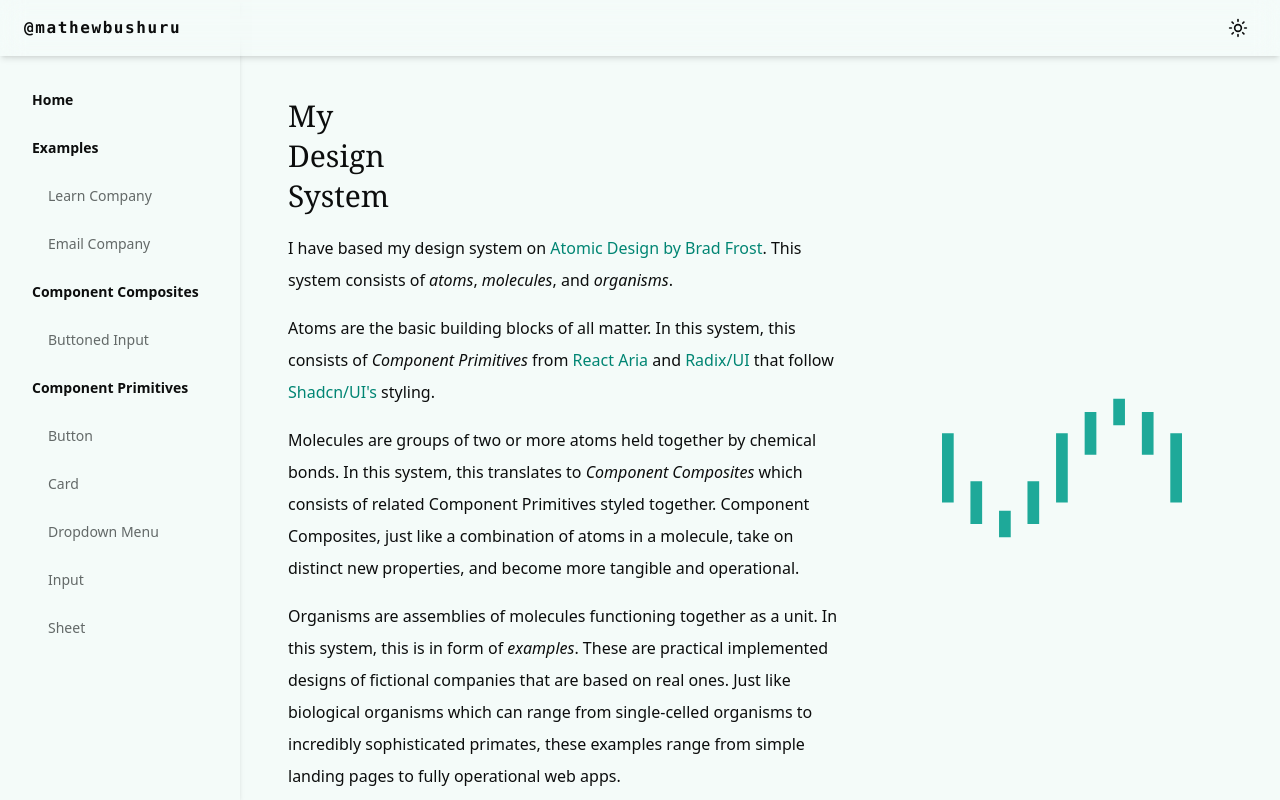
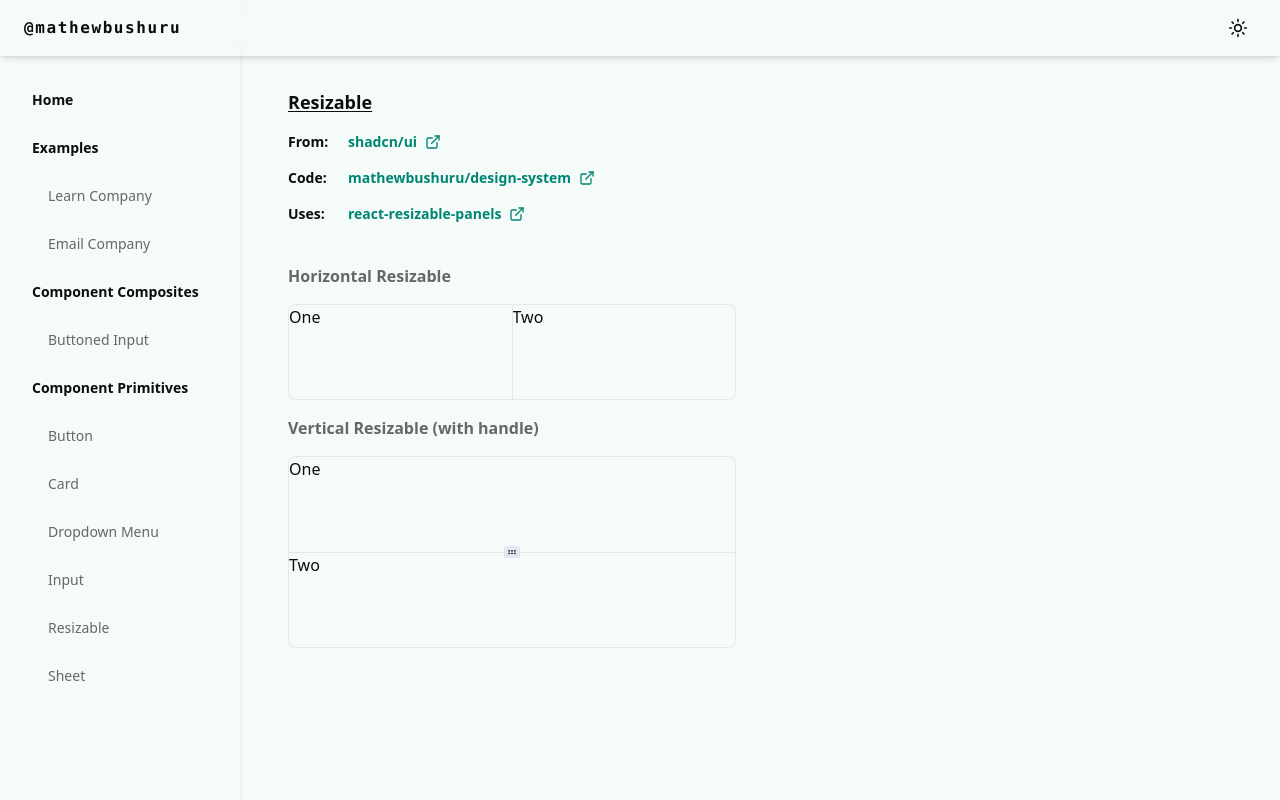
Before and after one commit to mathewbushuru/design-system, a React (Vite) app: page /primitives/resizable in a window 1280 px wide. Before the commit this address led to /. Built offline with nearby package versions, Linux system fonts and the light colour scheme.

Commit message:
Resizable primitive

```diff
--- a/package.json
+++ b/package.json
@@ -15,6 +15,7 @@
     "lucide-react": "^0.307.0",
     "react": "^18.2.0",
     "react-dom": "^18.2.0",
+    "react-resizable-panels": "^2.0.4",
     "react-router-dom": "^6.21.1"
   },
   "devDependencies": {
--- /dev/null
+++ b/src/components/primitives/resizable.tsx
@@ -0,0 +1,47 @@
+import { GripVertical } from "lucide-react";
+import * as ResizablePrimitive from "react-resizable-panels";
+
+import { cn } from "@/lib/utils";
+
+const ResizablePanelGroup = ({
+  className,
+  ...props
+}: React.ComponentProps<typeof ResizablePrimitive.PanelGroup>) => {
+  return (
+    <ResizablePrimitive.PanelGroup
+      className={cn(
+        "flex h-full w-full data-[panel-group-direction=vertical]:flex-col",
+        className,
+      )}
+      {...props}
+    />
+  );
+};
+
+const ResizablePanel = ResizablePrimitive.Panel;
+
+const ResizableHandle = ({
+  withHandle,
+  className,
+  ...props
+}: React.ComponentProps<typeof ResizablePrimitive.PanelResizeHandle> & {
+  withHandle?: boolean;
+}) => {
+  return (
+    <ResizablePrimitive.PanelResizeHandle
+      className={cn(
+        "relative flex w-px items-center justify-center bg-border after:absolute after:inset-y-0 after:left-1/2 after:w-1 after:-translate-x-1/2 focus-visible:outline-none focus-visible:ring-1 focus-visible:ring-ring focus-visible:ring-offset-1 data-[panel-group-direction=vertical]:h-px data-[panel-group-direction=vertical]:w-full data-[panel-group-direction=vertical]:after:left-0 data-[panel-group-direction=vertical]:after:h-1 data-[panel-group-direction=vertical]:after:w-full data-[panel-group-direction=vertical]:after:-translate-y-1/2 data-[panel-group-direction=vertical]:after:translate-x-0 [&[data-panel-group-direction=vertical]>div]:rotate-90",
+        className,
+      )}
+      {...props}
+    >
+      {withHandle && (
+        <div className="z-10 flex h-4 w-3 items-center justify-center rounded-sm border bg-border">
+          <GripVertical className="h-2.5 w-2.5" />
+        </div>
+      )}
+    </ResizablePrimitive.PanelResizeHandle>
+  );
+};
+
+export { ResizablePanelGroup, ResizablePanel, ResizableHandle };
--- a/src/components/side-navigation.tsx
+++ b/src/components/side-navigation.tsx
@@ -16,6 +16,7 @@ const primitivesLinks = [
   { name: "Card", link: "/primitives/card" },
   { name: "Dropdown Menu", link: "/primitives/dropdown-menu" },
   { name: "Input", link: "/primitives/input" },
+  { name: "Resizable", link: "/primitives/resizable" },
   { name: "Sheet", link: "/primitives/sheet" }
 ];
 
--- a/src/pages/primitives-page.tsx
+++ b/src/pages/primitives-page.tsx
@@ -4,6 +4,7 @@ import ButtonShowcase from "@/showcase/primitives/button-showcase";
 import CardShowcase from "@/showcase/primitives/card-showcase";
 import DropdownMenuShowcase from "@/showcase/primitives/dropdown-menu-showcase";
 import InputShowcase from "@/showcase/primitives/input-showcase";
+import ResizableShowcase from "@/showcase/primitives/resizable-showcase";
 import SheetShowCase from "@/showcase/primitives/sheet-showcase";
 
 const PrimitivesPage = () => {
@@ -22,6 +23,9 @@ const PrimitivesPage = () => {
         <InputShowcase />
         <div className="my-4 h-px bg-primary/50 sm:hidden" />
 
+        <ResizableShowcase />
+        <div className="my-4 h-px bg-primary/50 sm:hidden" />
+
         <SheetShowCase />
 
       </div>
--- a/src/routes.tsx
+++ b/src/routes.tsx
@@ -9,6 +9,7 @@ import ButtonShowcase from "@/showcase/primitives/button-showcase";
 import CardShowcase from "@/showcase/primitives/card-showcase";
 import InputShowcase from "@/showcase/primitives/input-showcase";
 import DropdownMenuShowcase from "@/showcase/primitives/dropdown-menu-showcase";
+import ResizableShowcase from "./showcase/primitives/resizable-showcase";
 import SheetShowCase from "@/showcase/primitives/sheet-showcase";
 
 export const exampleRoutes = [
@@ -79,11 +80,19 @@ export const primitivesRoutes = [
     ),
   },
   {
+    path: "/primitives/resizable",
+    element: (
+      <RootLayout>
+        <ResizableShowcase />
+      </RootLayout>
+    ),
+  },
+  {
     path: "/primitives/sheet",
     element: (
       <RootLayout>
         <SheetShowCase />
       </RootLayout>
     ),
-  },
+  }
 ];
--- a/src/showcase/examples/email-company-showcase.tsx
+++ b/src/showcase/examples/email-company-showcase.tsx
@@ -8,7 +8,7 @@ function EmailCompanyShowcase() {
         name="Email Company"
         examplePage={true}
         from="shadcn/ui"
-        fromLink="https://github.com/shadcn-ui/ui"
+        fromLink="https://github.com/shadcn-ui/ui/blob/main/apps/www/app/examples/mail/page.tsx"
         code="mathewbushuru/design-system"
         codeLink="https://github.com/mathewbushuru/design-system/blob/main/src/examples/email-company/app.tsx"
       >
--- /dev/null
+++ b/src/showcase/primitives/resizable-showcase.tsx
@@ -0,0 +1,49 @@
+import ShowcaseLayout from "@/layouts/showcase-layout";
+
+import {
+  ResizablePanelGroup,
+  ResizablePanel,
+  ResizableHandle,
+} from "@/components/primitives/resizable";
+
+export default function ResizableShowcase() {
+  return (
+    <ShowcaseLayout
+      name="Resizable"
+      from="shadcn/ui"
+      fromLink="https://github.com/shadcn-ui/ui"
+      code="mathewbushuru/design-system"
+      codeLink="https://github.com/mathewbushuru/design-system/blob/main/src/components/primitives/resizable.tsx"
+      uses="react-resizable-panels"
+      usesLink="https://github.com/bvaughn/react-resizable-panels"
+    >
+      <h1 className="my-4 text-center font-semibold text-muted-foreground sm:text-left">
+        Horizontal Resizable
+      </h1>
+      <div className="sm:max-w-md">
+        <ResizablePanelGroup
+          direction="horizontal"
+          className="min-h-24 rounded-lg border max-w-md"
+        >
+          <ResizablePanel>One</ResizablePanel>
+          <ResizableHandle />
+          <ResizablePanel>Two</ResizablePanel>
+        </ResizablePanelGroup>
+      </div>
+
+      <h1 className="my-4 text-center font-semibold text-muted-foreground sm:text-left">
+        Vertical Resizable (with handle)
+      </h1>
+      <div className="sm:max-w-md">
+        <ResizablePanelGroup
+          direction="vertical"
+          className="min-h-48 max-w-md rounded-lg border"
+        >
+          <ResizablePanel>One</ResizablePanel>
+          <ResizableHandle withHandle />
+          <ResizablePanel>Two</ResizablePanel>
+        </ResizablePanelGroup>
+      </div>
+    </ShowcaseLayout>
+  );
+}
```
Also changed, not shown: 1 other file (tests, documents, lock files or other folders).
